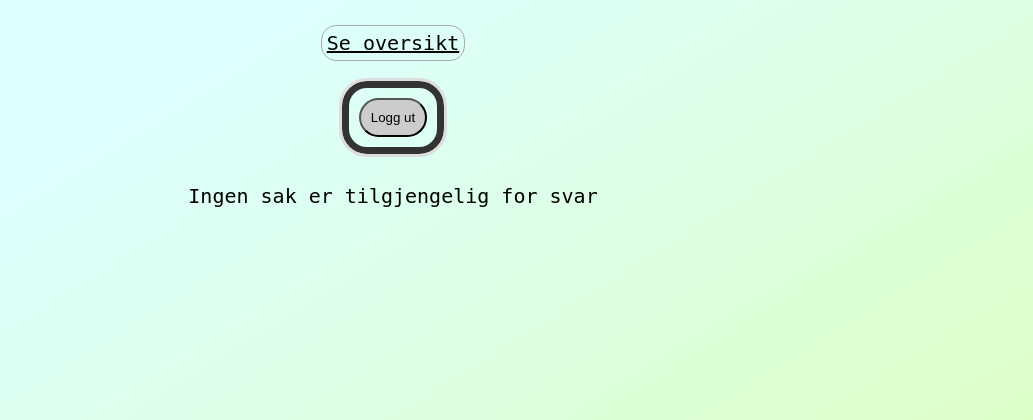
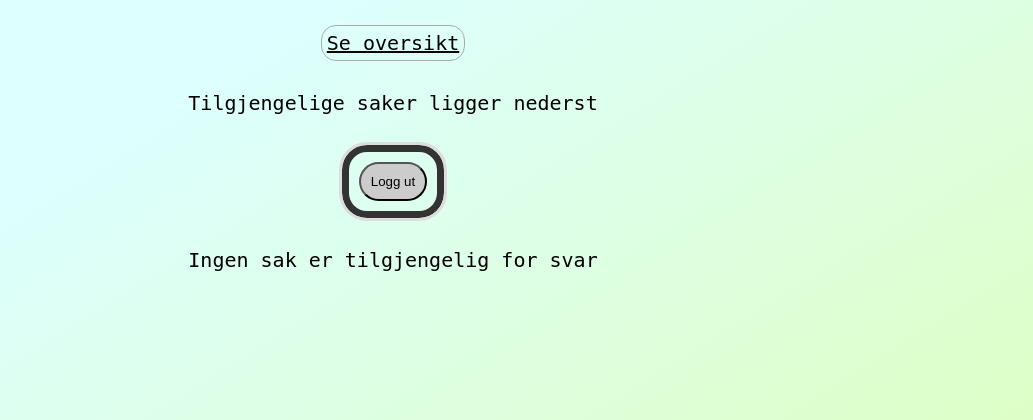
Before and after one commit to ZeroHopeV/oppdrag_uke12, a PHP site: page /nettsiden/reply.php in a window 1280 px wide. Shown: the part 51-471 px from the top of the page, without its empty margins (247-1280 px from the left). Run offline with PHP 8.4, Linux system fonts and the light colour scheme; data comes from the database, SQL or seed files in the repository; data that the repository does not hold is empty.

Commit message:
test fix

```diff
--- a/reply.php
+++ b/reply.php
@@ -27,6 +27,8 @@ $comp_stmt->execute();
 <div id="header">Svar sak/henvendelse</div>
 
 <a href="overview.php">Se oversikt</a>
+
+<p>Tilgjengelige saker ligger nederst</p>
 
 <?php
 if (isset($_SESSION["admin"]) and $_SESSION["admin"] === true) {
```
